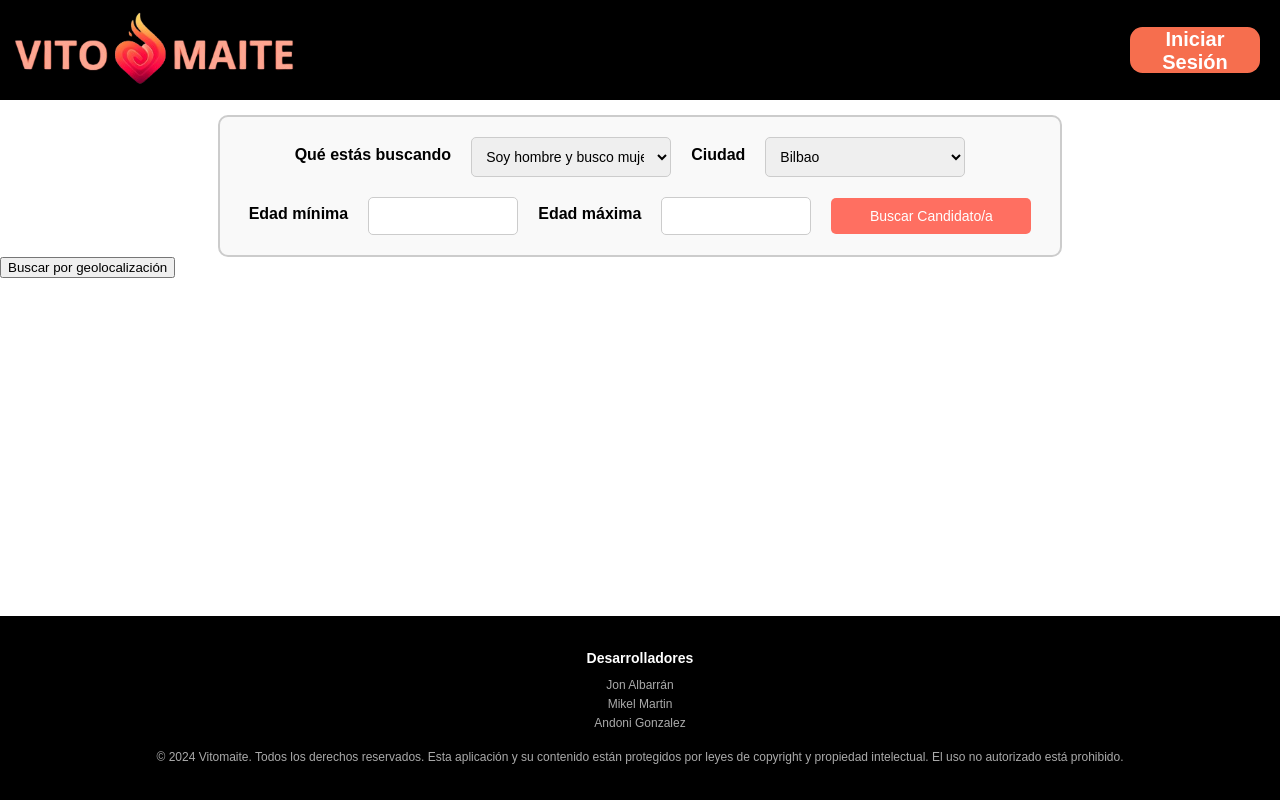
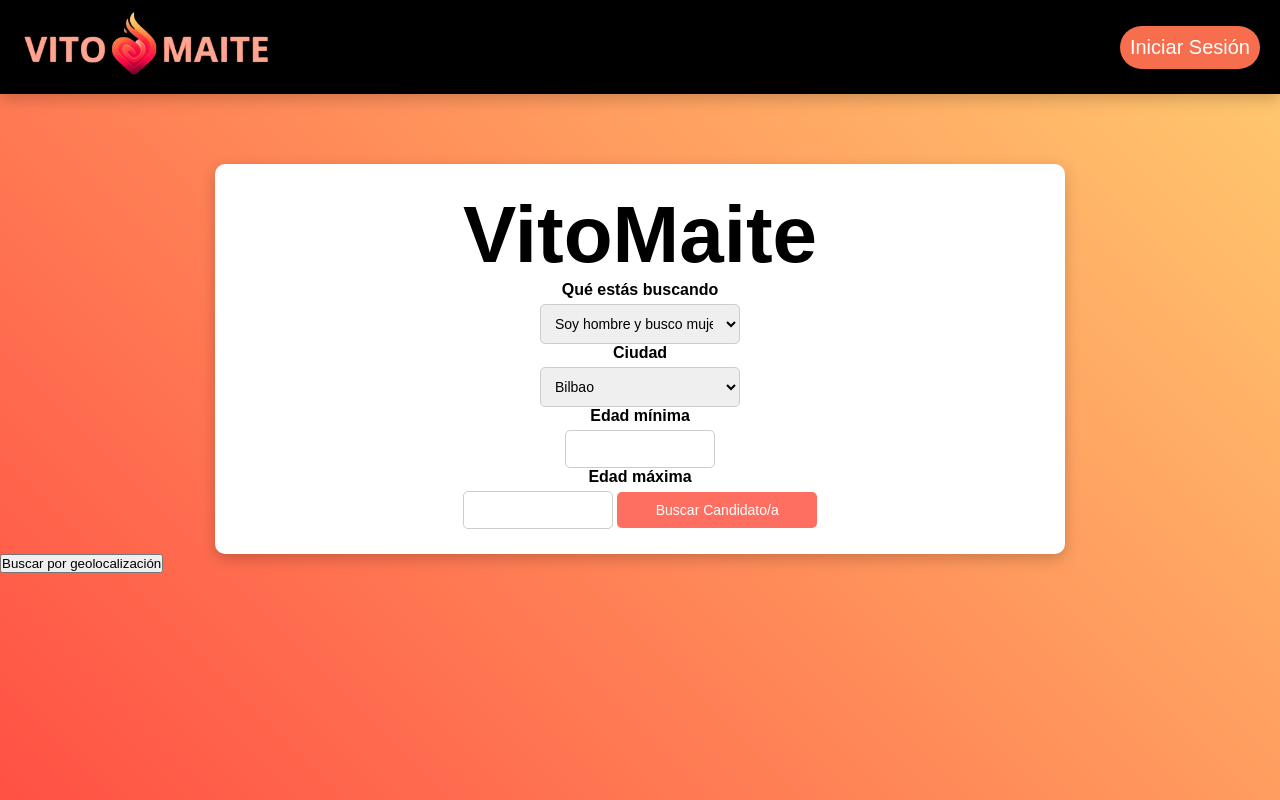
Before and after one commit to jonalbarran/VitoMaite, a website: page public_html/index.html in a window 1280 px wide. Shown: the top 800 px of the page. Drawn offline with Linux system fonts and the light colour scheme.

Commit message:
cambios en los css

```diff
--- a/public_html/CSS/estilos.css
+++ b/public_html/CSS/estilos.css
@@ -11,6 +11,7 @@ body {
     font-family: sans-serif;
     margin: 0;
     overflow-x: hidden;
+    background: linear-gradient(45deg, #ff3e3e, #ffcc70);
 }
 
 .mainclass {
@@ -22,7 +23,7 @@ body {
     background-size: cover;
     background-position: center;
     min-height: 100vh;
-    height: 150vh;
+    height: 100vh;
     width: 100%;
 }
 
@@ -32,8 +33,8 @@ body {
 }
 
 .logo img {
-    height: 80px;
-    margin-right: 10px;
+    height: 70px;
+    margin-left: 10px;
 }
 
 /*Resizable--------------------------------------------------------------------*/
@@ -89,44 +90,22 @@ html, body {
 /*Botones ------------------------------------------------------------------------------------------------*/
 
 .btn {
-    width: 6.5em;
-    height: 2.3em;
-    margin: 0.5em;
+    padding: 10px;
+    margin-right: 10px;
     background: rgb(246, 110, 78);
     color: White;
     border: none;
-    border-radius: 0.625em;
+    border-radius: 50px;
     font-size: 20px;
-    font-weight: bold;
     cursor: pointer;
     position: relative;
     z-index: 1;
     overflow: hidden;
 }
 
-button:hover {
-    color: black;
+.btn:hover{
+    background-color: #ff4c4c;
 }
-
-button:after {
-    content: "";
-    background: white;
-    position: absolute;
-    z-index: -1;
-    left: -20%;
-    right: -20%;
-    top: 0;
-    bottom: 0;
-    transform: skewX(-45deg) scale(0, 1);
-    transition: all 0.5s;
-}
-
-button:hover:after {
-    transform: skewX(-45deg) scale(1, 1);
-    -webkit-transition: all 0.5s;
-    transition: all 0.5s;
-}
-
 
 .indexBuscarAmorICN {
     width: 150px;
--- /dev/null
+++ b/public_html/CSS/index.css
@@ -0,0 +1,175 @@
+* {
+    margin: 0;
+    padding: 0;
+    box-sizing: border-box;
+    font-family: 'Arial', sans-serif;
+}
+
+body {
+    margin: 0;
+    font-family: Arial, Helvetica, sans-serif;
+    overflow-x: hidden;
+    background: linear-gradient(45deg, #ff3e3e, #ffcc70);
+}
+
+::-webkit-scrollbar{
+    width: 0;
+}
+
+
+/* ------ HEADER SECTION ------ */
+
+
+header {
+    display: flex;
+    justify-content: space-between;
+    min-height: 70px;
+    background-color: black;
+    align-items: center;
+    padding: 10px;
+    box-shadow: 0 5px 15px rgba(0, 0, 0, 0.2);
+}
+
+.btn {
+    padding: 10px;
+    margin-right: 10px;
+    background: rgb(246, 110, 78);
+    color: White;
+    border: none;
+    border-radius: 50px;
+    font-size: 20px;
+    cursor: pointer;
+    position: relative;
+    z-index: 1;
+    overflow: hidden;
+}
+
+.btn:hover{
+    background-color: #ff4c4c;
+}
+
+.logo {
+    cursor: pointer;
+}
+
+.logo img {
+    height: 70px;
+    margin-left: 10px;
+}
+
+
+/* ------ MAIN SECTION ------ */
+
+
+main {
+    height: 100vh;
+}
+
+h1 {
+    font-size: 10vh;
+}
+
+
+
+/*BuscarNoLogueado-*/
+.BotonBuscarNoLog {
+    padding: 15px 20px;
+    border: none;
+    outline: none;
+    background-color: #D12C2C;
+    color: #eee;
+    border-radius: 7px;
+    font-weight: 600;
+    cursor: pointer;
+    transition: all 0.25s ease-out;
+    font-size: 1.2rem;
+    display: block;
+    margin-top: 10px;
+    text-align: center;
+}
+
+#form-buscar {
+    margin: auto;
+    margin-top: 70px;
+    padding: 25px;
+    background-color: white;
+    border-radius: 10px;
+    box-shadow: 0 5px 15px rgba(0, 0, 0, 0.2);
+    text-align: center;
+    width: 850px;
+}
+
+#EtiquetaErrores {
+    display: block;
+    text-align: center;
+    color: red;
+    margin: 0 auto;
+    width: fit-content;
+}
+
+#form-buscar label {
+    font-size: 16px;
+    font-weight: bold;
+    margin-bottom: 5px;
+    display: block;
+}
+
+#form-buscar select,
+#form-buscar input,
+#form-buscar button {
+    padding: 10px;
+    font-size: 14px;
+    border-radius: 5px;
+    border: 1px solid #ccc;
+    width: 200px;
+    box-sizing: border-box;
+}
+
+#form-buscar button {
+    background-color: #ff6f61; /* Rojo claro */
+    color: white;
+    border: none;
+    cursor: pointer;
+    transition: background-color 0.3s ease;
+}
+
+#form-buscar button:hover {
+    background-color: #ff4b3a; /* Rojo más oscuro al pasar el ratón */
+}
+
+#form-buscar input[type="number"] {
+
+    width: 150px;
+}
+
+/* ------ FOOTER SECTION ------ */
+
+
+#main-footer {
+    background-color: black;
+    color: #aaa;
+    text-align: center;
+    padding: 20px;
+    font-size: 12px;
+    margin-top: auto;
+}
+
+#main-footer h3 {
+    color: #fff;
+    margin-bottom: 10px;
+}
+
+#main-footer ul {
+    list-style: none;
+    padding: 0;
+}
+
+#main-footer ul li {
+    margin-bottom: 5px;
+}
+
+#main-footer h4 {
+    margin-top: 20px;
+    font-weight: normal;
+    color: #aaa;
+}
--- a/public_html/index.html
+++ b/public_html/index.html
@@ -3,7 +3,7 @@
     <head>
         <meta charset="UTF-8">
         <meta name="viewport" content="width=device-width, initial-scale=1.0">
-        <link rel="stylesheet" type="text/css" href="CSS/estilos.css">
+        <link rel="stylesheet" type="text/css" href="CSS/index.css">
         <title>VITOMAITE</title>
         <link rel="icon" type="image/ico" href="img/logomini.ico"/>
     </head>
@@ -20,6 +20,7 @@
 
         <main>
             <form id="form-buscar">
+                <h1>VitoMaite</h1>
                 <label for="preferencia">Qué estás buscando</label>
                 <select id="preferencia" name="preferencia">
                     <option value="Femenino">Soy hombre y busco mujer</option>
```
Also changed, not shown: public_html/registro.html (deleted, +0 -76 lines).
